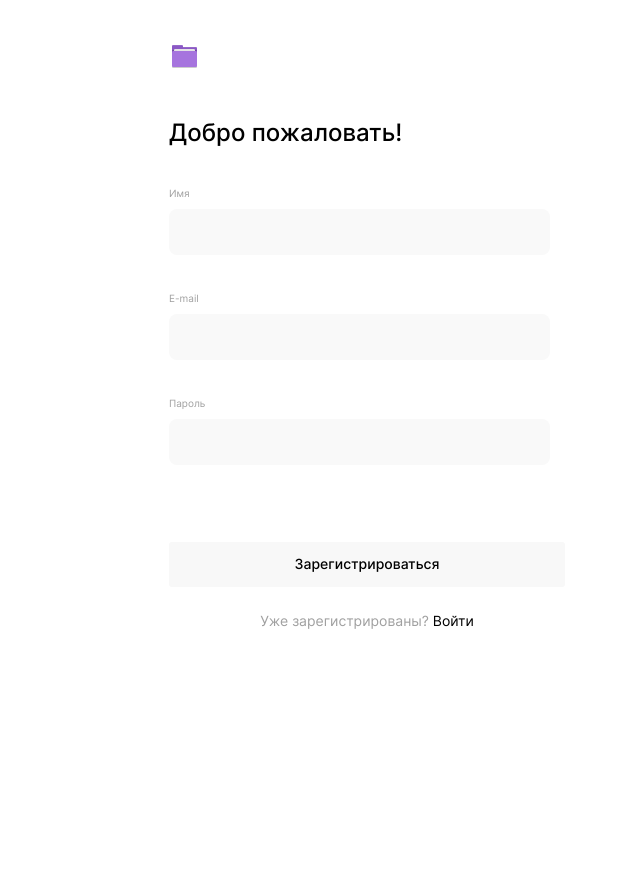
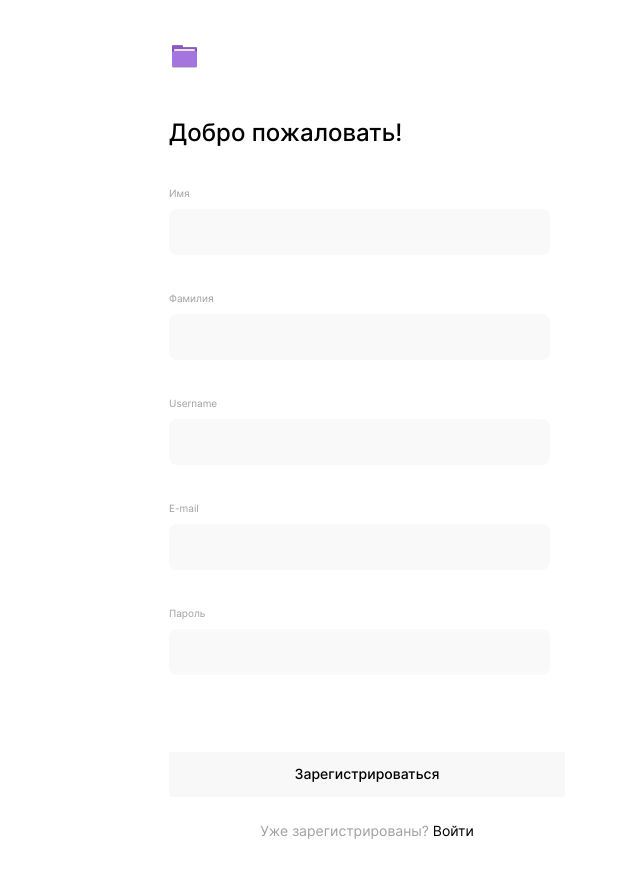
Before and after one commit to Lizaakishina/ReviewSite, a React (Create React App) app: page /signup in a window 1280 px wide. Shown: the whole page, without its empty margins (273-913 px from the left). Before the commit the page ends 800 px from the top, so only its background shows below. Built offline with nearby package versions, Linux system fonts and the light colour scheme.

Commit message:
fix: работа регистрации

```diff
--- a/src/components/App/App.js
+++ b/src/components/App/App.js
@@ -42,11 +42,11 @@ const App = () => {
     }
   }, [loggedIn])
 
-  const handleRegister = async ({name, email, password}) => {
+  const handleRegister = async ({email, password, is_active, is_superuser, is_verified, username, first_name, last_name, is_teacher}) => {
     try {
       setIsLoader(true);
       setIsButtonInactive(true);
-      const res = await register({name, email, password});
+      const res = await register({email, password, is_active, is_superuser, is_verified, username, first_name, last_name, is_teacher});
       handleLogin({email, password});
     } catch (error) {
       if (error.statusCode === 400) {
@@ -111,7 +111,7 @@ const App = () => {
         <LoginContext.Provider value={loggedIn}>
           <Switch>
             <Route exact path="/">
-              <Redirect to="/signin" />
+              <Redirect to="/auth/jwt/login" />
             </Route>
             <Route exact path="/profile">
               <Main />
@@ -119,7 +119,7 @@ const App = () => {
             <Route path="/signup">
               <Register onSubmit={handleRegister} errorMessageApi={errorMessageApi} isLoader={isLoader} isButtonInactive={isButtonInactive}/>
             </Route>
-            <Route path="/signin">
+            <Route path="/auth/jwt/login">
               <Login onSubmit={handleLogin} errorMessageApi={errorMessageApi} isLoader={isLoader} isButtonInactive={isButtonInactive}/>
             </Route>
             <Route path="/subject/:id" render={() =>
--- a/src/components/Header/Header.jsx
+++ b/src/components/Header/Header.jsx
@@ -22,7 +22,7 @@ const Header = () => {
         :<>
           <div className="header__nav">
             <Link to="/signup" className="link header__link">Регистрация</Link>
-            <Link to="/signin" className="link header__link header__link_type_signin">Войти</Link>
+            <Link to="/auth/jwt/login" className="link header__link header__link_type_signin">Войти</Link>
           </div>
         </>
       }
--- a/src/components/Register/Register.jsx
+++ b/src/components/Register/Register.jsx
@@ -23,9 +23,15 @@ const Register = ({history, onSubmit, errorMessageApi, isLoader, isButtonInactiv
     e.preventDefault();
 
     onSubmit({
-      name: values.name,
       email: values.email,
-      password: values.password
+      password: values.password,
+      is_active: true,
+      is_superuser: false,
+      is_verified: false,
+      username: values.username,
+      first_name: values.first_name,
+      last_name: values.last_name,
+      is_teacher: false
     })
   }, [values]);
 
@@ -37,11 +43,33 @@ const Register = ({history, onSubmit, errorMessageApi, isLoader, isButtonInactiv
         </Link>
         <h2 className="register__hello noselect">Добро пожаловать!</h2>
         <form className="form register__form" onSubmit={handleSubmit} noValidate>
+        <Fieldset
+            input = "text"
+            inputType = "first_name"
+            placeholder = "Имя"
+            name="first_name"
+            minLength="4"
+            maxLength="40"
+            onChange={handleChange}
+            errors={errors}
+            isValid={isValid}
+          />
           <Fieldset
             input = "text"
-            inputType = "name"
-            placeholder = "Имя"
-            name="name"
+            inputType = "last_name"
+            placeholder = "Фамилия"
+            name="last_name"
+            minLength="4"
+            maxLength="40"
+            onChange={handleChange}
+            errors={errors}
+            isValid={isValid}
+          />
+          <Fieldset
+            input = "text"
+            inputType = "username"
+            placeholder = "Username"
+            name="username"
             minLength="4"
             maxLength="40"
             onChange={handleChange}
--- a/src/utils/api.js
+++ b/src/utils/api.js
@@ -12,7 +12,7 @@ const checkAnswer = (res) => {
   })
 }
 
-export const register = async ({name, email, password}) => {
+export const register = async ({ email, password, is_active, is_superuser, is_verified, username, first_name, last_name, is_teacher }) => {
   try {
     const res = await fetch(`${BASE_URL}/auth/register`, {
       method: 'POST',
@@ -21,7 +21,7 @@ export const register = async ({name, email, password}) => {
         'Accept': 'application/json',
         'Content-Type': 'application/json'
       },
-      body: JSON.stringify({ name, email, password })
+      body: JSON.stringify({ email, password, is_active, is_superuser, is_verified, username, first_name, last_name, is_teacher })
     });
     const data = await checkAnswer(res);
     return data;
```
